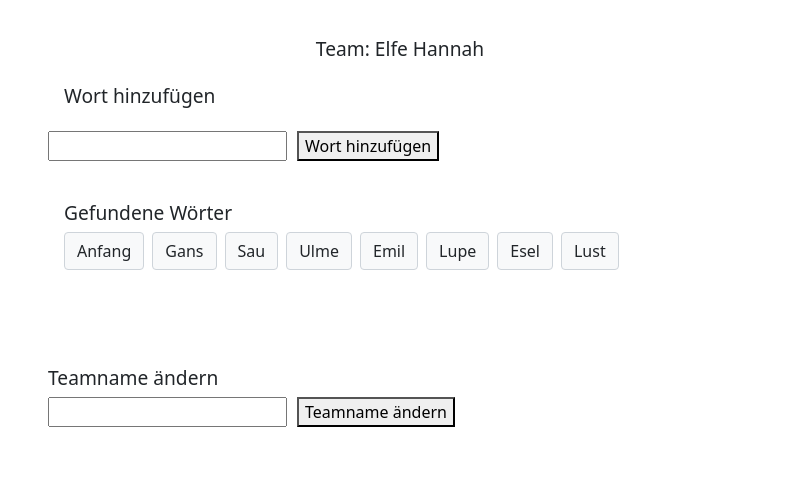
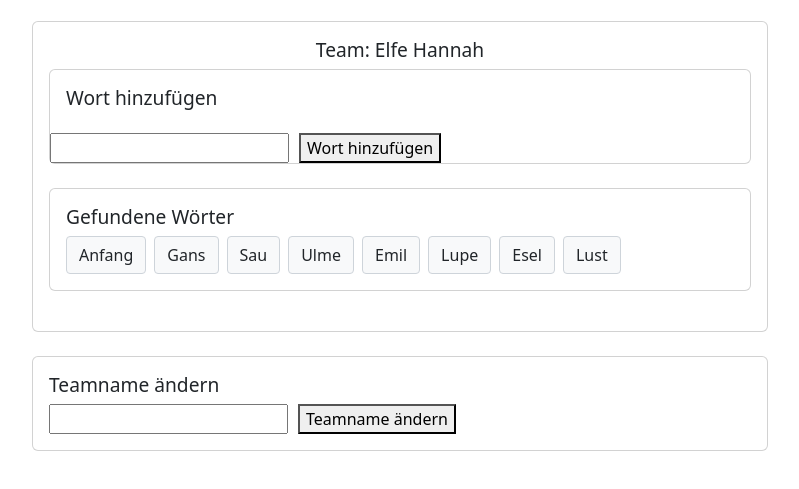
Before and after one commit to pstackebrandt/wordsworm, a website: page public/index.html in a window 1280 px wide. Shown: the part 113-602 px from the top of the page, without its empty margins (240-1039 px from the left). Drawn offline with nearby package versions, Linux system fonts and the light colour scheme.

Commit message:
game page: remove redundant style for word input area

```diff
--- a/public/style.css
+++ b/public/style.css
@@ -17,11 +17,6 @@
     font-size: 1.2em; /* Ändere diesen Wert, um die Größe anzupassen */
 }
 
-#wordInputArea {
-    /* border-top: 1px solid #ced4da; /* Fügt eine Trennlinie oben hinzu */
-    padding-top: 0px; /* Fügt etwas Platz oben hinzu */
-}
-
 .input-button-container {
     display: flex;
     justify-content: flex-start;
@@ -31,6 +26,6 @@ input {
     margin-right: 10px; /* Ändere diesen Wert, um die Größe der Lücke anzupassen */
 }
 
-.card {
+/* .card {
     border: none
-}
+} */
```
